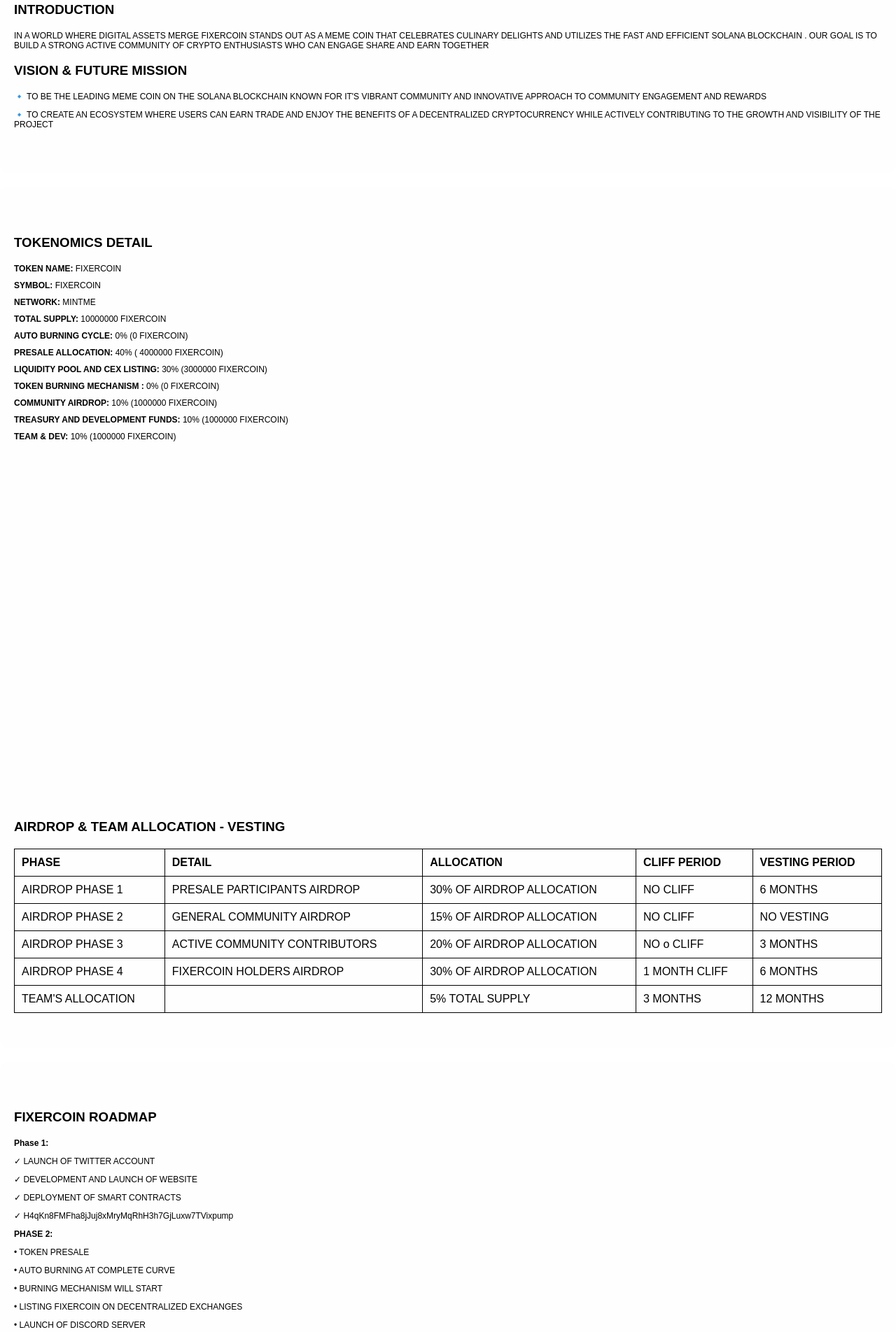
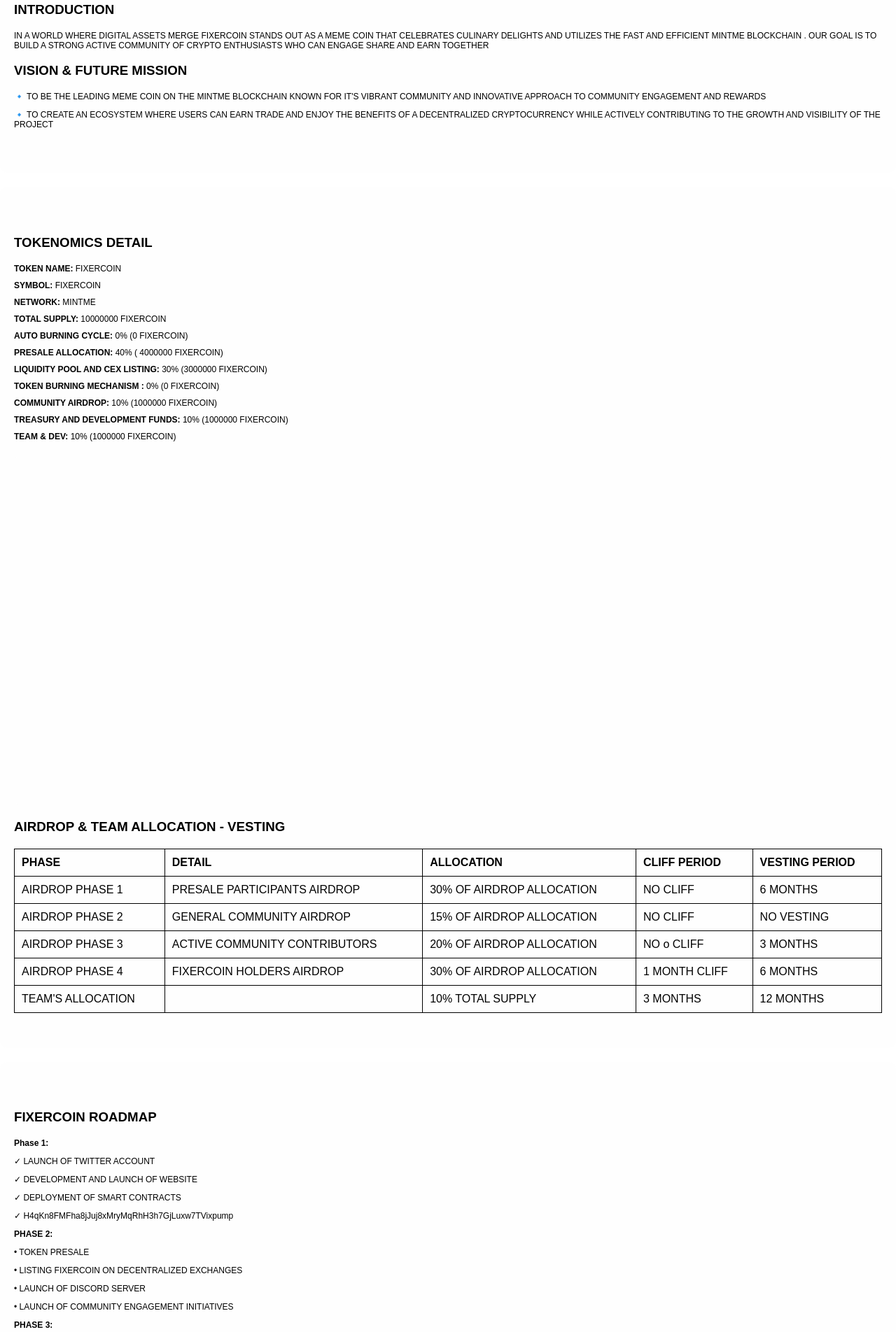
Before and after one commit to fixercoin/html, a plain HTML site: page index.html in a window 1280 px wide. Shown: the part 696-2600 px from the top of the page at 70% size. Drawn offline with nearby package versions, Linux system fonts and the light colour scheme.

Commit message:
Update index.html

```diff
--- a/index.html
+++ b/index.html
@@ -34,14 +34,14 @@
  <h3>INTRODUCTION</h3>
 
 
-        <p style="font-size: 12px;">IN A WORLD WHERE DIGITAL ASSETS MERGE  FIXERCOIN STANDS OUT AS A MEME COIN THAT CELEBRATES CULINARY DELIGHTS AND UTILIZES THE FAST AND EFFICIENT SOLANA BLOCKCHAIN . OUR GOAL IS TO BUILD A STRONG  ACTIVE COMMUNITY OF CRYPTO ENTHUSIASTS WHO CAN ENGAGE  SHARE  AND EARN TOGETHER</p>
+        <p style="font-size: 12px;">IN A WORLD WHERE DIGITAL ASSETS MERGE  FIXERCOIN STANDS OUT AS A MEME COIN THAT CELEBRATES CULINARY DELIGHTS AND UTILIZES THE FAST AND EFFICIENT MINTME BLOCKCHAIN . OUR GOAL IS TO BUILD A STRONG  ACTIVE COMMUNITY OF CRYPTO ENTHUSIASTS WHO CAN ENGAGE  SHARE  AND EARN TOGETHER</p>
 
 
 
   <h3>VISION & FUTURE MISSION</h3>
 
 
-        <p style="font-size: 12px;"><strong>🔹</strong> TO BE THE LEADING MEME COIN ON THE SOLANA BLOCKCHAIN  KNOWN FOR IT'S VIBRANT COMMUNITY AND INNOVATIVE APPROACH TO COMMUNITY ENGAGEMENT AND REWARDS</p>
+        <p style="font-size: 12px;"><strong>🔹</strong> TO BE THE LEADING MEME COIN ON THE MINTME BLOCKCHAIN  KNOWN FOR IT'S VIBRANT COMMUNITY AND INNOVATIVE APPROACH TO COMMUNITY ENGAGEMENT AND REWARDS</p>
         <p style="font-size: 12px;"><strong>🔹</strong> TO CREATE AN ECOSYSTEM WHERE USERS CAN EARN  TRADE  AND ENJOY THE BENEFITS OF A DECENTRALIZED  CRYPTOCURRENCY WHILE ACTIVELY CONTRIBUTING TO THE GROWTH AND VISIBILITY OF THE PROJECT</p>
     </div>
 </section>
@@ -126,7 +126,7 @@
             <tr>
                 <td>TEAM'S ALLOCATION</td>
                 <td> </td>
-                <td>5% TOTAL SUPPLY</td>
+                <td>10% TOTAL SUPPLY</td>
                 <td>3 MONTHS</td>
                 <td>12 MONTHS</td>
               </tr>
@@ -150,8 +150,8 @@
          <p style="font-size:12px"> ✓ H4qKn8FMFha8jJuj8xMryMqRhH3h7GjLuxw7TVixpump</p>
             <li style="font-size: 12px;"><strong>PHASE 2:</strong>
               <p style="font-size: 12px;">• TOKEN PRESALE</p>
-              <p style="font-size: 12px;">• AUTO BURNING AT COMPLETE CURVE</p>
-             <p style="font-size: 12px;">• BURNING MECHANISM WILL START</p>
+
+
               <p style="font-size: 12px;">• LISTING FIXERCOIN ON DECENTRALIZED EXCHANGES</p>
               <p style="font-size: 12px;">• LAUNCH OF DISCORD SERVER</p>
               <p style="font-size: 12px;">• LAUNCH OF COMMUNITY ENGAGEMENT INITIATIVES</p></li>
@@ -186,7 +186,7 @@
 
          </button>
   <p style="font-size: 12px;">
-   DOWNLOAD PHONTOM WALLET - SIGNUP OR CREATE ACCOUNT WITH GMAIL ID - GO IN SEARCH BAR - COPY THIS LINK (https://pump.fun/coin/H4qKn8FMFha8<br>jJuj8xMryMqRhH3h7GjLuxw7TVixpump) AND PASTE IN SEARCH BAR & PRESS SEARCH - AT PUMP.FUN PAGE CONNECT WALLET & CONFIRM - SELECT OR WRITE SOL AMOUNT & PRESS BUY BUTTON
+   SIGNUP OR CREATE ACCOUNT WITH GMAIL ID - CLICK PROFILE AND CLICK WALLET NOW SELECT USDT AND GET DEPOSITE ADDRESS BEP20 NETWORK - WHEN YOU RECIEVE USDT CLICK MENU SELECT MINTME/USDT AND SWAP USDT TO GET MINTME COIN - NOW CLICK MENU SELECT TOKEN & SELECT FIXERCOIN & SIMPLY SWAP MINTME INTO FIXERCOIN - TO GET DIRECT APPROACH CLICK AT HTTPS://MINTME.COM/TOKEN/FIXERCOIN
     </p>
 <footer id="contact">
     <div class="footer-content">
@@ -197,7 +197,7 @@
             <a href="https://t.me/fixercoininfo " target="_blank"><img src="https://upload.wikimedia.org/wikipedia/commons/8/82/Telegram_logo.svg" alt="Telegram Announcement" class="social-icon"></a>
         </div>
         <p style="font-size: 12px;">&copy; 2025 FIXERCOIN. ALL RIGHTS RESERVED.</p>
-        <a href="#" class="disclaimer-link">DISCLAIMER</a>
+
     </div>
 </footer>
 
```
